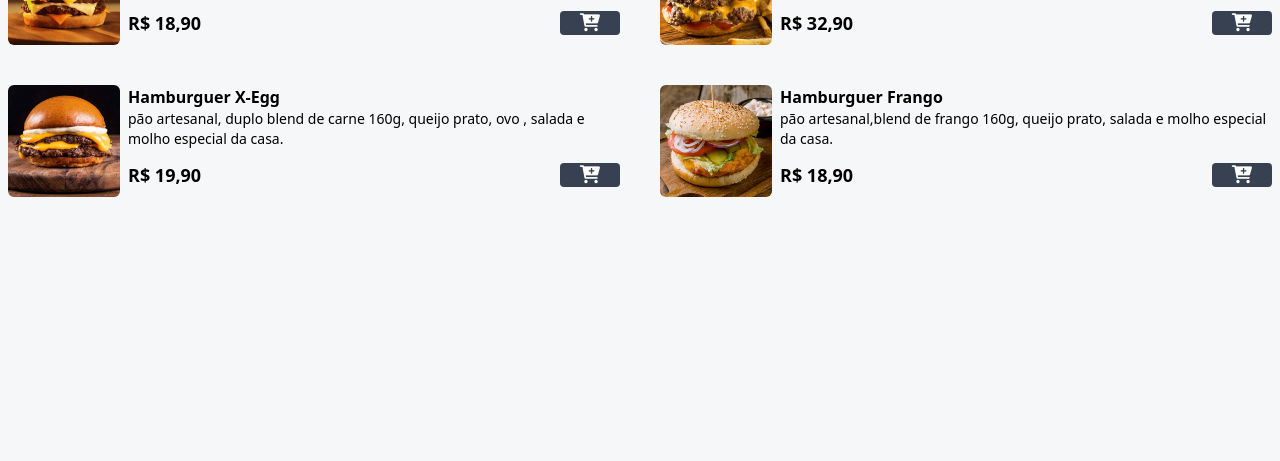
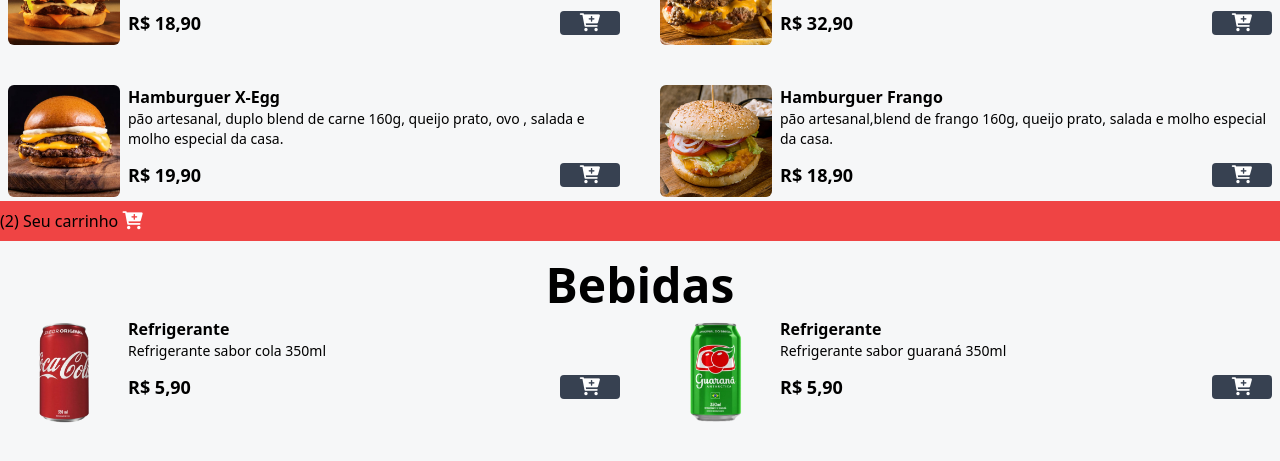
Before and after one commit to thiagoeu/cardapio, a website: page index.html in a window 1280 px wide. Shown: the part 559-1020 px from the top of the page. Before the commit the page ends 820 px from the top, so only its background shows below. Drawn offline with Linux system fonts and the light colour scheme.

Commit message:
feat:: add final itens menu + cart products

```diff
--- a/index.html
+++ b/index.html
@@ -1,26 +1,28 @@
 <!DOCTYPE html>
 <html lang="en">
+
 <head>
     <meta charset="UTF-8">
     <meta name="viewport" content="width=device-width, initial-scale=1.0">
     <link rel="stylesheet" href="./styles/output.css">
-    <link rel="stylesheet" href="https://cdnjs.cloudflare.com/ajax/libs/font-awesome/6.0.0-beta3/css/all.min.css" integrity="sha512-Fo3rlrZj/k7ujTnHg4CGR2D7kSs0v4LLanw2qksYuRlEzO+tcaEPQogQ0KaoGN26/zrn20ImR1DfuLWnOo7aBA==" crossorigin="anonymous" referrerpolicy="no-referrer" />
+    <link rel="stylesheet" href="https://cdnjs.cloudflare.com/ajax/libs/font-awesome/6.0.0-beta3/css/all.min.css"
+        integrity="sha512-Fo3rlrZj/k7ujTnHg4CGR2D7kSs0v4LLanw2qksYuRlEzO+tcaEPQogQ0KaoGN26/zrn20ImR1DfuLWnOo7aBA=="
+        crossorigin="anonymous" referrerpolicy="no-referrer" />
     <title>SeuBurguer</title>
 </head>
+
 <body>
     <header class="w-full h-[420px] bg-zinc-900 bg-home bg-cover bg-center">
 
         <div class="w-full h-full flex flex-col justify-center items-center">
 
-            <img src="./assets/hamb-1.png"
-            alt="burguer logo"
-            class="w-32 h-32 rounded-full shadow-lg hover:scale-110 duration-200"
-            />
+            <img src="./assets/hamb-1.png" alt="burguer logo"
+                class="w-32 h-32 rounded-full shadow-lg hover:scale-110 duration-200" />
             <h1 class="text-4xl mt-4 mb-2 font-bold text-white ">SeuBurguer</h1>
 
             <span class="text-white font-medium">Rua dos flamingos 50, Campina Grande - PB</span>
 
-            <div class="bg-green-600 px-4 py-1 rounded-lg mt-4 id="date-span">
+            <div class="bg-green-600 px-4 py-1 rounded-lg mt-4 id=" date-span">
                 <span class="text-white font-medium"> terça a domingo - 18:00 as 00:00</span>
             </div>
 
@@ -36,107 +38,152 @@
 
             <!-- produto item 1-->
             <div class="flex gap-2">
-                <img src="./assets/hamb-1.png"
-                alt="smash"
-                class="w-28 h-28 rounded-md hover:scale-110 hover:-rotate-2 duration-300 "
-                >
+                <img src="./assets/hamb-1.png" alt="smash"
+                    class="w-28 h-28 rounded-md hover:scale-110 hover:-rotate-2 duration-300 ">
 
                 <div>
                     <p class="font-bold">Hamburguer Smash</p>
-                    <p class="text-sm">pão artesanal, blend de carne 160g, queijo prato, salada e molho especial da casa.</p>
+                    <p class="text-sm">pão artesanal, blend de carne 160g, queijo prato, salada e molho especial da
+                        casa.</p>
 
                     <div class="flex items-center gap-2 justify-between mt-3">
                         <p class="font-bold text-lg"> R$ 18,90</p>
-                        <button
-                            class="bg-gray-700 px-5 rounded add-to-cart-btn"
-                            data-name="Hamburguer Smash"
-                            data-price="18.90"
-                            >
+                        <button class="bg-gray-700 px-5 rounded add-to-cart-btn" data-name="Hamburguer Smash"
+                            data-price="18.90">
                             <i class="fa fa-cart-plus text-lg text-white"></i>
                         </button>
                     </div>
                 </div>
             </div>
-                <!-- fim produto item-->
+            <!-- fim produto item-->
             <!-- produto item 2-->
             <div class="flex gap-2">
-                <img src="./assets/hamb-2.png"
-                alt="smash"
-                class="w-28 h-28 rounded-md hover:scale-110 hover:-rotate-2 duration-300 "
-                >
+                <img src="./assets/hamb-2.png" alt="smash"
+                    class="w-28 h-28 rounded-md hover:scale-110 hover:-rotate-2 duration-300 ">
 
                 <div>
                     <p class="font-bold">Hamburguer Duplo</p>
-                    <p class="text-sm">pão artesanal, duplo blend de carne 160g, queijo prato, salada e molho especial da casa.</p>
+                    <p class="text-sm">pão artesanal, duplo blend de carne 160g, queijo prato, salada e molho especial
+                        da casa.</p>
 
                     <div class="flex items-center gap-2 justify-between mt-3">
                         <p class="font-bold text-lg"> R$ 32,90</p>
-                        <button
-                            class="bg-gray-700 px-5 rounded add-to-cart-btn"
-                            data-name="Hamburguer Duplo"
-                            data-price="32.90"
-                            >
+                        <button class="bg-gray-700 px-5 rounded add-to-cart-btn" data-name="Hamburguer Duplo"
+                            data-price="32.90">
                             <i class="fa fa-cart-plus text-lg text-white"></i>
                         </button>
                     </div>
                 </div>
             </div>
-                <!-- fim produto item-->
+            <!-- fim produto item-->
 
             <!-- produto item 3-->
             <div class="flex gap-2">
-                <img src="./assets/hamb-3.png"
-                alt="x-egg"
-                class="w-28 h-28 rounded-md hover:scale-110 hover:-rotate-2 duration-300 "
-                >
+                <img src="./assets/hamb-3.png" alt="x-egg"
+                    class="w-28 h-28 rounded-md hover:scale-110 hover:-rotate-2 duration-300 ">
 
                 <div>
                     <p class="font-bold">Hamburguer X-Egg</p>
-                    <p class="text-sm">pão artesanal, duplo blend de carne 160g, queijo prato, ovo , salada e molho especial da casa.</p>
+                    <p class="text-sm">pão artesanal, duplo blend de carne 160g, queijo prato, ovo , salada e molho
+                        especial da casa.</p>
 
                     <div class="flex items-center gap-2 justify-between mt-3">
                         <p class="font-bold text-lg"> R$ 19,90</p>
-                        <button
-                            class="bg-gray-700 px-5 rounded add-to-cart-btn"
-                            data-name="Hamburguer X-Egg"
-                            data-price="19.90"
-                            >
+                        <button class="bg-gray-700 px-5 rounded add-to-cart-btn" data-name="Hamburguer X-Egg"
+                            data-price="19.90">
                             <i class="fa fa-cart-plus text-lg text-white"></i>
                         </button>
                     </div>
                 </div>
             </div>
-                <!-- fim produto item-->
+            <!-- fim produto item-->
 
             <!-- produto item 4-->
             <div class="flex gap-2">
-                <img src="./assets/hamb-4.png"
-                alt="frango"
-                class="w-28 h-28 rounded-md hover:scale-110 hover:-rotate-2 duration-300 "
-                >
+                <img src="./assets/hamb-4.png" alt="frango"
+                    class="w-28 h-28 rounded-md hover:scale-110 hover:-rotate-2 duration-300 ">
 
                 <div>
                     <p class="font-bold">Hamburguer Frango</p>
-                    <p class="text-sm">pão artesanal,blend de frango 160g, queijo prato, salada e molho especial da casa.</p>
+                    <p class="text-sm">pão artesanal,blend de frango 160g, queijo prato, salada e molho especial da
+                        casa.</p>
 
                     <div class="flex items-center gap-2 justify-between mt-3">
                         <p class="font-bold text-lg"> R$ 18,90</p>
-                        <button
-                            class="bg-gray-700 px-5 rounded add-to-cart-btn"
-                            data-name="Hamburguer Frango"
-                            data-price="18.90"
-                            >
+                        <button class="bg-gray-700 px-5 rounded add-to-cart-btn" data-name="Hamburguer Frango"
+                            data-price="18.90">
                             <i class="fa fa-cart-plus text-lg text-white"></i>
                         </button>
                     </div>
                 </div>
             </div>
-                <!-- fim produto item-->
+            <!-- fim produto item-->
         </main>
+
+        <div class="mx-auto max-w-7xl px-2 my-2">
+            <h2 class="text-2xl md:text-5xl font-bold text-center mt-4 mb-2"> Bebidas </h2>
+        </div>
+
+    </div>
+    <!-- Bebidas -->
+    <div class="grid grid-cols-1 md:grid-cols-2 gap-7 md:gap-10 mx-auto max-w-7xl px-2 mb-16" id="menu">
+
+        <!-- produto bebida 1-->
+        <div class="flex gap-2 w-full">
+            <img src="./assets/refri-1.png" alt="refrigerante"
+                class="w-28 h-28 rounded-md hover:scale-110 hover:-rotate-2 duration-300 ">
+
+            <div class="w-full">
+                <p class="font-bold">Refrigerante</p>
+                <p class="text-sm">Refrigerante sabor cola 350ml</p>
+
+                <div class="flex items-center gap-2 justify-between mt-3">
+                    <p class="font-bold text-lg"> R$ 5,90</p>
+                    <button class="bg-gray-700 px-5 rounded add-to-cart-btn" data-name="coca cola" data-price="5.90">
+                        <i class="fa fa-cart-plus text-lg text-white"></i>
+                    </button>
+                </div>
+            </div>
+        </div>
+        <!-- fim bebida 1-->
+        <!-- produto bebida 2-->
+        <div class="flex gap-2 w-full">
+            <img src="./assets/refri-2.png" alt="refrigerante"
+                class="w-28 h-28 rounded-md hover:scale-110 hover:-rotate-2 duration-300 ">
+
+            <div class="w-full">
+                <p class="font-bold">Refrigerante</p>
+                <p class="text-sm">Refrigerante sabor guaraná 350ml</p>
+
+                <div class="flex items-center gap-2 justify-between mt-3">
+                    <p class="font-bold text-lg"> R$ 5,90</p>
+                    <button class="bg-gray-700 px-5 rounded add-to-cart-btn" data-name="guarana" data-price="5.90">
+                        <i class="fa fa-cart-plus text-lg text-white"></i>
+                    </button>
+                </div>
+            </div>
+        </div>
+        <!-- fim bebida 2-->
 
     </div>
 
+    <!-- Fim Bebidas -->
+
     <!-- fim menu -->
 
+
+    <!-- footer cart -->
+    <footer class="w-full bg-red-500 py-2 fixed bottom-0 z-40">
+        <button>
+            (<span id="cart-count">2</span>)
+            Seu carrinho
+            <i class="fa fa-cart-plus text-lg text-white"></i>
+        </button>
+    </footer>
+
+    <!-- fim footer cart -->
+
+
 </body>
+
 </html>
```
Also changed, not shown: styles/output.css.
